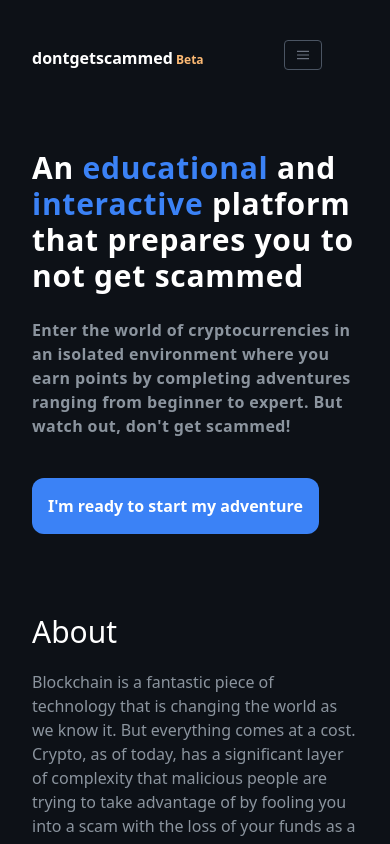
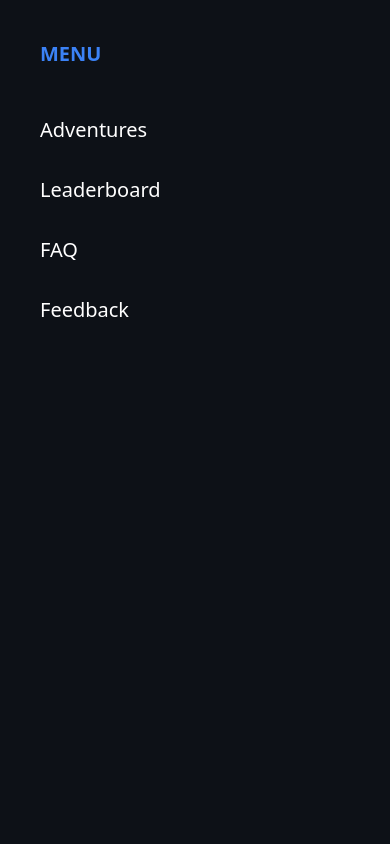
Before and after one commit to anthdm/dontgetscammed, a Next.js app: page / in a window 390 px wide. Both pictures are taken after a click on the button 302 px from the left and 55 px from the top of the page. Shown: the top 844 px of the page. Built offline with nearby package versions, Linux system fonts and the light colour scheme.

Commit message:
added mobile menu

```diff
--- a/src/components/Navigation.tsx
+++ b/src/components/Navigation.tsx
@@ -1,4 +1,4 @@
-import React from "react"
+import React, { useState } from "react"
 import Link from "next/link"
 import ConnectButton from "./ConnectButton"
 import DonateButton from "./DonateButton"
@@ -29,20 +29,33 @@ export const NavLink: React.FC<NavLinkProps> = ({
 interface NavProps {}
 
 export const Nav: React.FC<NavProps> = () => {
+  const [showMobileMenu, setShowMobileMenu] = useState(false)
+
+  const toggleMobileMenu = () => {
+    showMobileMenu ? setShowMobileMenu(false) : setShowMobileMenu(true)
+  }
+
   return (
+    <>
       <div className="container mx-auto py-10 flex justify-between items-end text-white">
         <div className="flex space-x-20 items-end">
           {" "}
-        <div className="font-bold text-1xl lg:text-4xl text-white">
+          <div className="font-bold text-xl lg:text-4xl text-white">
             <Link href="/">
               <a>
                 dontgetscammed
-              <span className="text-orange-300 text-xs md:text-sm"> Beta</span>
+                <span className="hidden lg:inline-block text-orange-300 text-xs md:text-sm">
+                  {" "}
+                  Beta
+                </span>
               </a>
             </Link>
           </div>
           <div className="block lg:hidden">
-          <button className="flex items-center px-3 py-2 border rounded text-gray-500 border-gray-600 hover:text-gray-800 hover:border-teal-500 appearance-none focus:outline-none">
+            <button
+              onClick={toggleMobileMenu}
+              className="flex items-center px-3 py-2 border rounded text-gray-500 border-gray-600 hover:text-gray-800 hover:border-teal-500 appearance-none focus:outline-none"
+            >
               <svg
                 className="fill-current h-3 w-3"
                 viewBox="0 0 20 20"
@@ -69,5 +82,22 @@ export const Nav: React.FC<NavProps> = () => {
           <ConnectButton />
         </div>
       </div>
+      {showMobileMenu && (
+        <div
+          onClick={toggleMobileMenu}
+          className="bg-black-normal text-xl text-white p-10 w-full h-screen absolute right-0 left-0 top-0 flex flex-col space-y-8"
+        >
+          <div className="uppercase mb-4 font-bold text-blue-500">Menu</div>
+          <NavLink name="Adventures" href="/adventures" />
+          <NavLink name="Leaderboard" href="/leaderboard" />
+          <NavLink name="FAQ" href="/faq" />
+          <NavLink
+            name="Feedback"
+            href="https://forms.gle/yXM7976bbDZo74xo7"
+            target="_blank"
+          />
+        </div>
+      )}
+    </>
   )
 }
```
Lines whose indentation alone changed are shown as unchanged.
